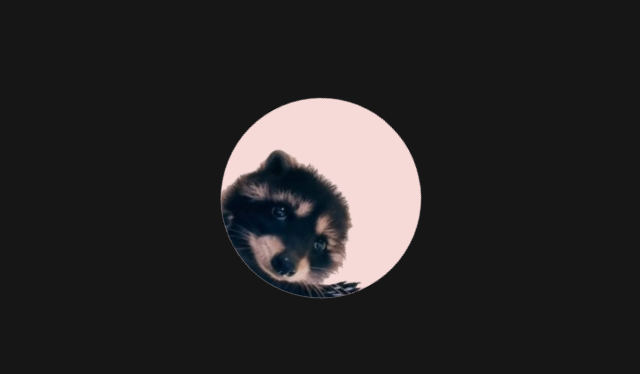
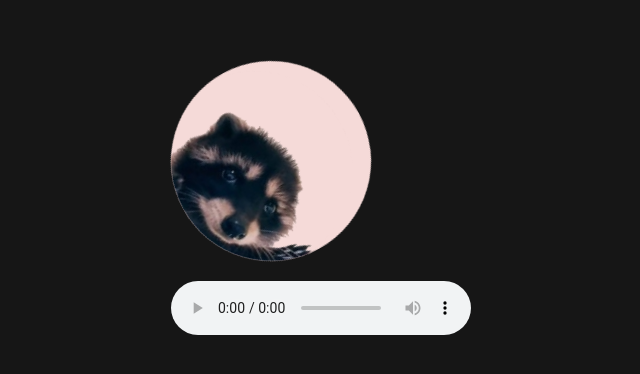
Before and after one commit to frontdevvictor/PedroSpinneremCSS, a plain HTML site: page index.html in a window 1280 px wide. Shown: the part 202-576 px from the top of the page, without its empty margins (319-959 px from the left). Drawn offline with Linux system fonts and the light colour scheme.

Commit message:
atualização

```diff
--- a/app.css
+++ b/app.css
@@ -15,6 +15,7 @@ body {
     width: 200px;
     aspect-ratio: 1;
     animation: rotate 6s linear infinite;
+    margin-bottom: 20px;
 }
 
 img {
--- a/index.html
+++ b/index.html
@@ -10,5 +10,9 @@
     <div class="spinner">
         <img src="./Imagem/PedroSpinner.png" alt="Pedro">
     </div>
+    <audio controls autoplay loop>
+        <source src="./audio/WhatsApp Audio 2024-05-25 at 14.24.03.mpeg" type="audio/mpeg">
+        Seu navegador não suporta o elemento de áudio.
+    </audio>
 </body>
 </html>
```
Also changed, not shown: 1 other file.
